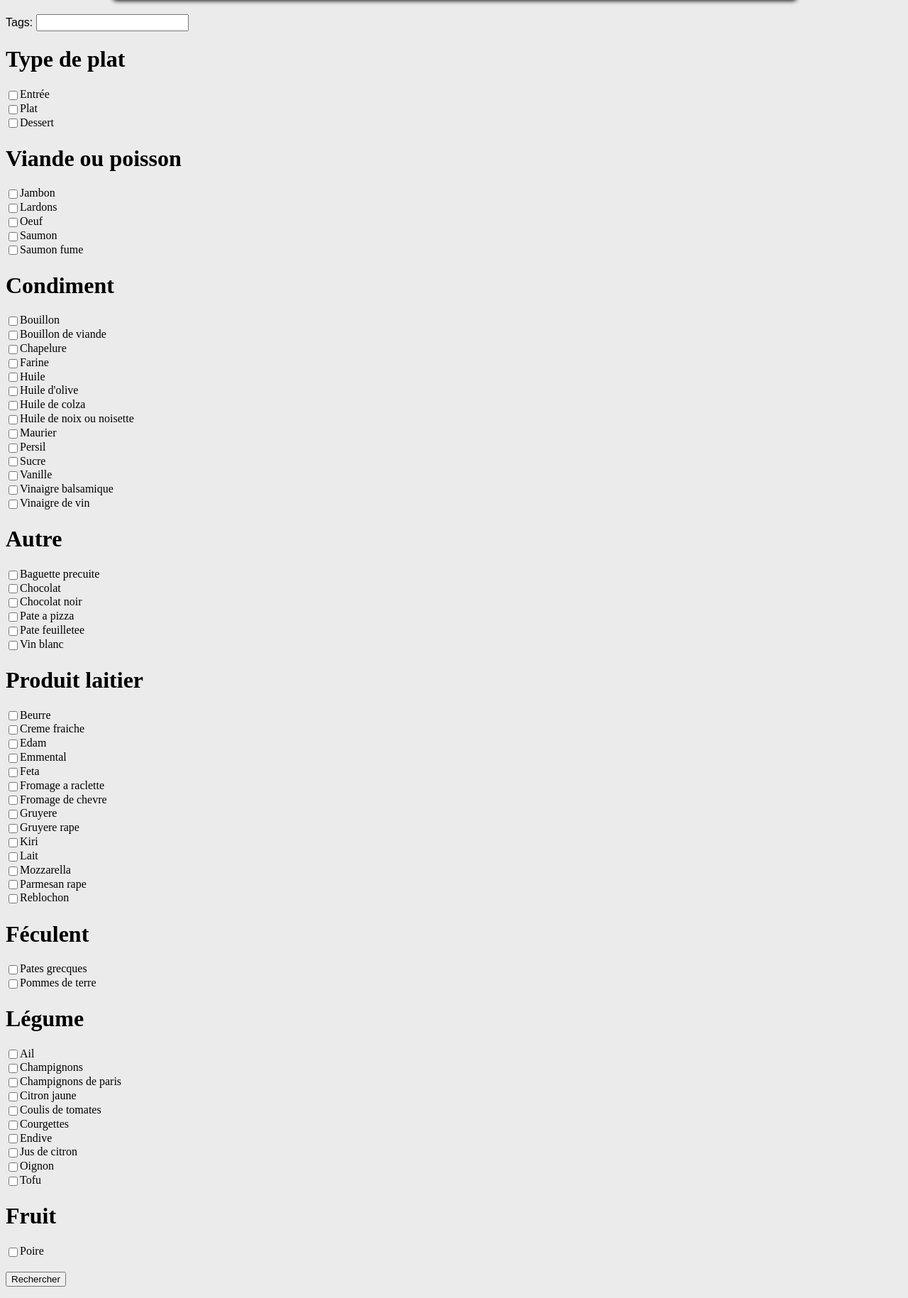
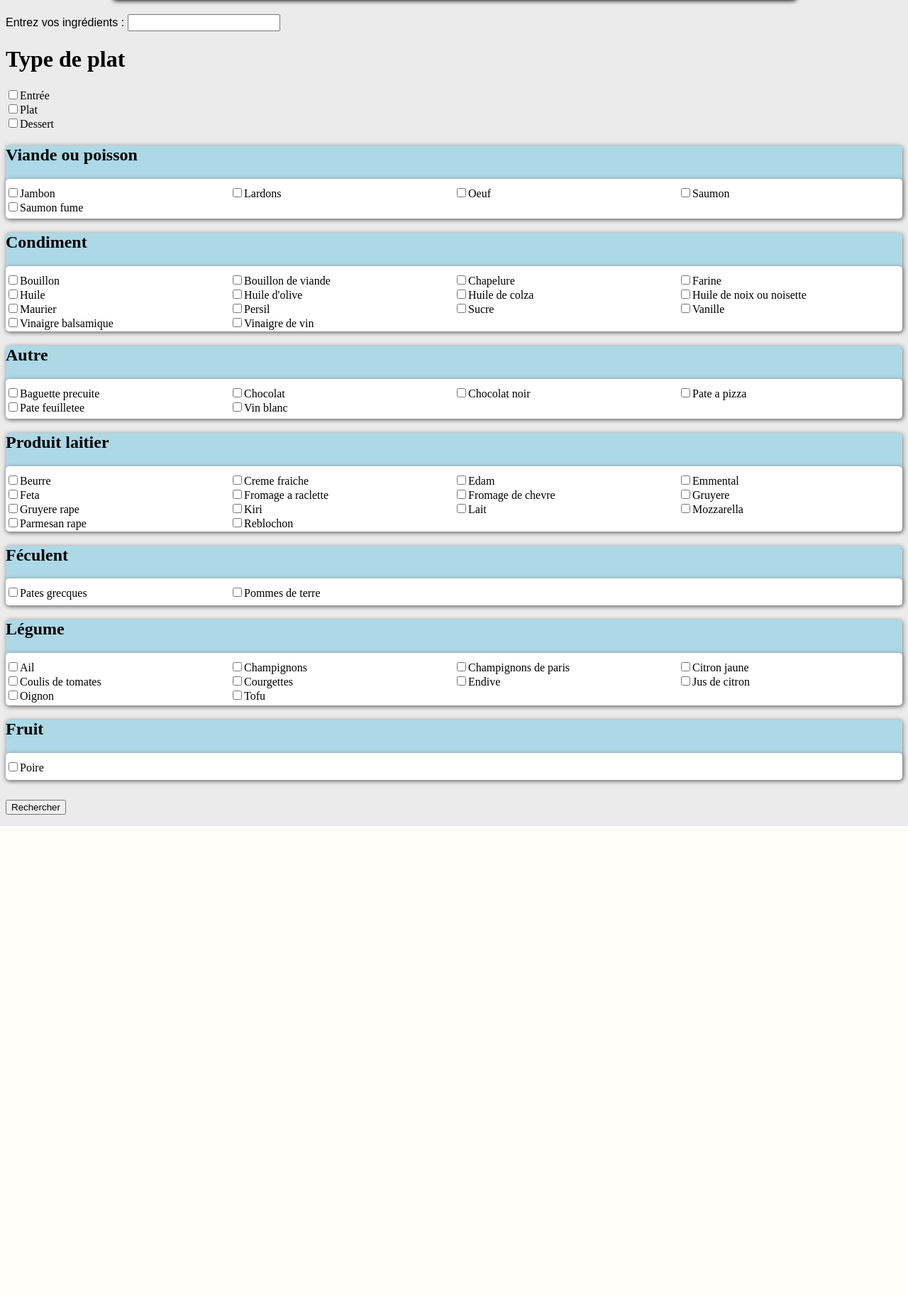
Before and after one commit to RollingGiantFrog/TDLOG, a Django app: page /fridgeApp/search/ in a window 1280 px wide. Shown: the part 316-2145 px from the top of the page at 71% size. After the commit the page ends 1480 px from the top, so only its background shows below. Run offline with Django 3.2, Linux system fonts and the light colour scheme; data comes from the database, SQL or seed files in the repository; some libraries are stand-ins or nearby versions.

Commit message:
alignement box

```diff
--- a/Site_Frigo/fridgeApp/static/fridgeApp/stylesheet.css
+++ b/Site_Frigo/fridgeApp/static/fridgeApp/stylesheet.css
@@ -112,18 +112,24 @@ aside p
 	padding: 20px;
 }
 
-form
+.ingredient
 {
-	width: 500px;
+	width: 25%;
+	float: left;
 }
 
-form label
+.category_ingredients
 {
-
+	background-color: white;
+	border-radius: 5px;
+	box-shadow: 1px 1px 6px gray;
+	padding:10px 0px 10px 0px;
 }
 
-form input
+.category
 {
-
-	vertical-align: middle;
+	background-color: lightblue;
+	border-radius: 5px;
+	box-shadow: 1px 1px 6px gray;
+	margin: 10px 0px 10px 0px;
 }
--- a/Site_Frigo/fridgeApp/templates/fridgeApp/search.html
+++ b/Site_Frigo/fridgeApp/templates/fridgeApp/search.html
@@ -11,7 +11,7 @@
     var availableTags = [
 		{% for category, ingredients in ingredients.items %}
 		{% for text in ingredients %}
-      "{{ text }}",
+      "{{ text | capfirst}}",
 	  {% endfor %}
 	  {% endfor %}
 	  ""
@@ -24,7 +24,7 @@
   </script>
 
 <div class="ui-widget">
-  <label for="tags">Tags: </label>
+  <label for="tags">Entrez vos ingrédients : </label>
   <input id="tags">
 </div>
 
@@ -45,13 +45,21 @@
 	{% endfor %}
 
 	{% for category, ingredients in ingredients.items %}
-		<h1>{{ category | capfirst }}</h1>
+	<div class="category">
+		<h2>{{ category | capfirst }}</h2>
+		<div class="category_ingredients">
 		{% for text in ingredients %}
-			<input id="id_{{ text }}" name="{{ text }}" type="checkbox" /><label for="id_{{ text }}">{{ text | capfirst}}</label><br />
-		{% endfor %}
+			{% if forloop.counter|divisibleby:4 %}
+			{% endif %}
+			<div class="ingredient"><input id="id_{{ text }}" name="{{ text }}" type="checkbox" /><label for="id_{{ text }}">{{ text | capfirst}}</label></div>
+			{% if forloop.counter|divisibleby:4 %}
+				<br />
+			{% endif %}
+		{% endfor %}<br />
+		</div>
+	</div>
 	{% endfor %}
 	</br>
     <input type="submit" value="Rechercher" />
-
 </form>
 </body>
```
